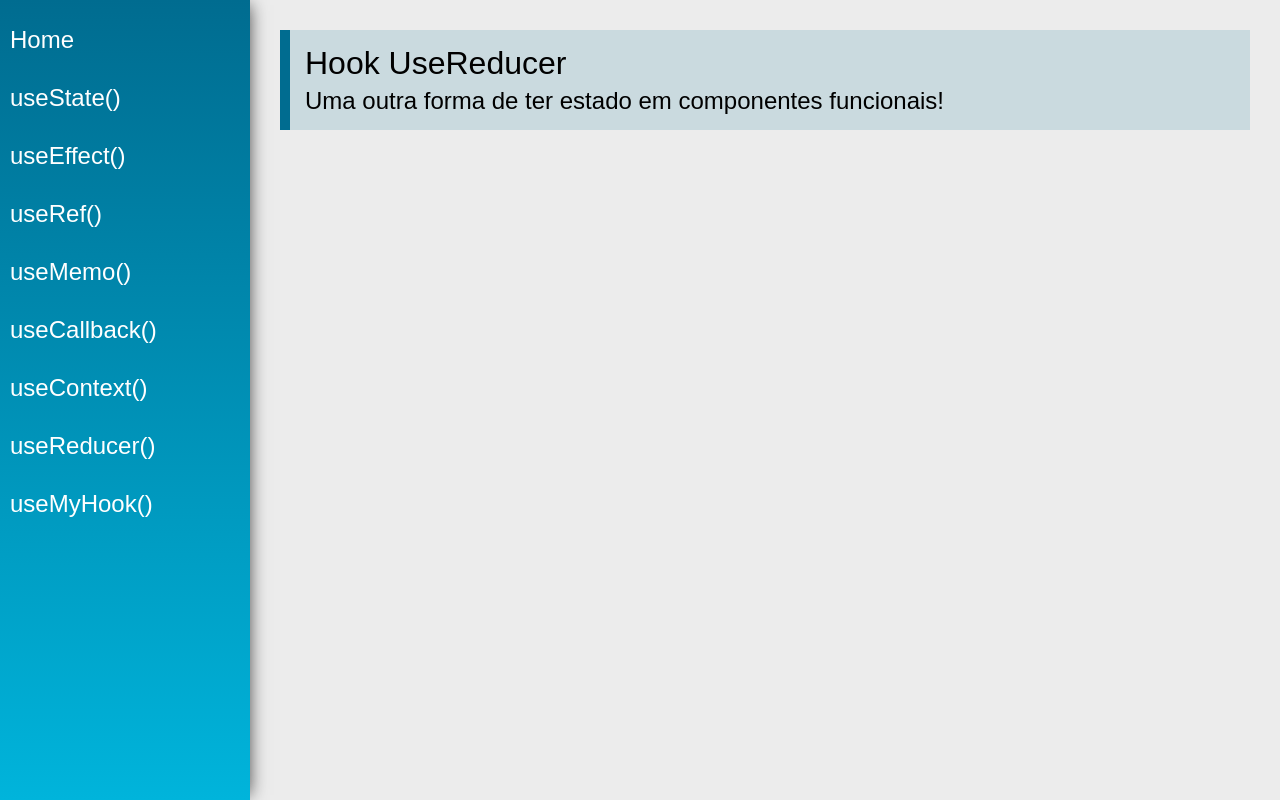
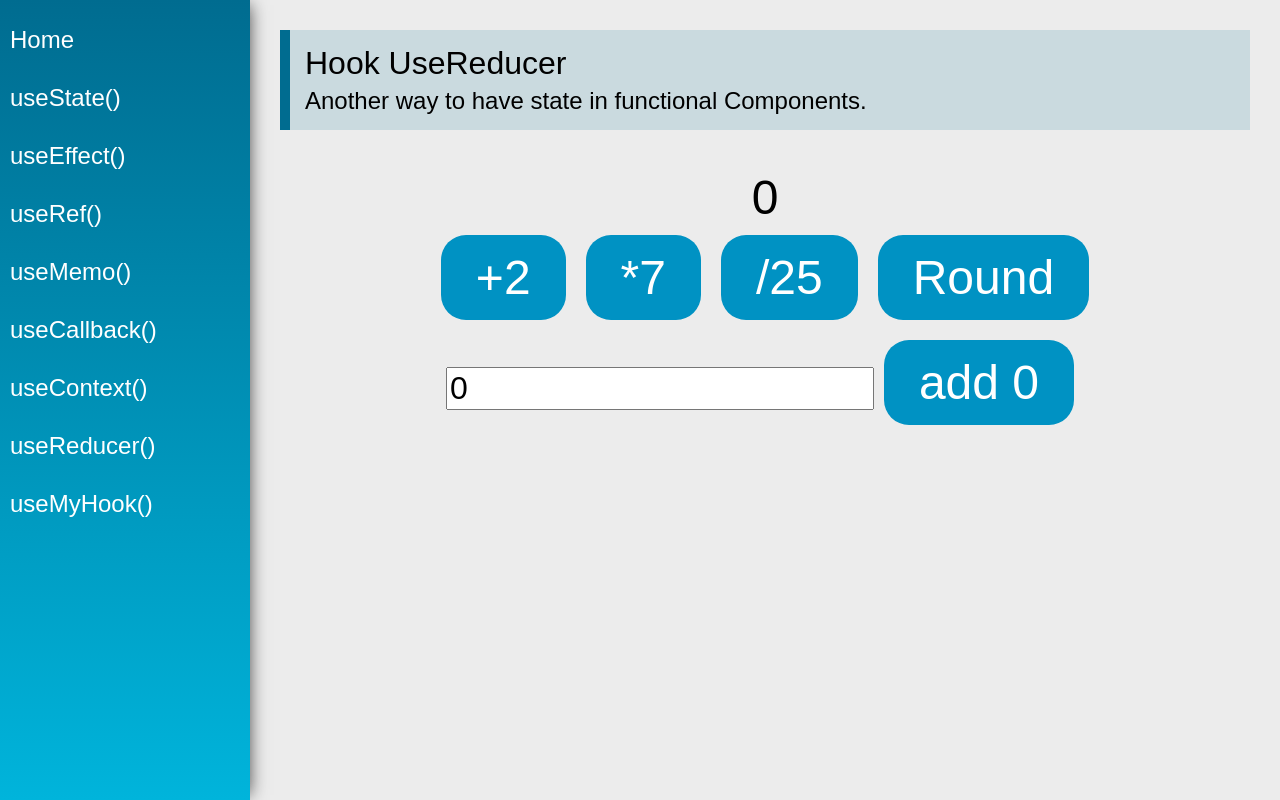
Before and after one commit to LuSrodri/React-hooks-learning, a React (Create React App) app: page /useReducer in a window 1280 px wide. Built offline with nearby package versions, Linux system fonts and the light colour scheme.

Commit message:
useReducer

```diff
--- a/src/views/examples/UseReducer.jsx
+++ b/src/views/examples/UseReducer.jsx
@@ -1,13 +1,53 @@
-import React from 'react'
+
+
+import React, { useReducer, useState } from 'react'
 import PageTitle from '../../components/layout/PageTitle'
 
+const initialState = {
+    number: 0,
+    other: true
+}
+
+function reducer(state, action) {
+    switch (action.type) {
+        case "add2":
+            return { ...state, number: state.number + 2 }
+        case "addN":
+            return { ...state, number: state.number + parseFloat(action.payload.number) }
+        case "times7":
+            return { ...state, number: state.number * 7 }
+        case "divide25":
+            return { ...state, number: state.number / 25 }
+        case "round":
+            return { ...state, number: Math.round(state.number) }
+        default:
+            return state
+    }
+}
+
 const UseReducer = (props) => {
+    const [state, dispath] = useReducer(reducer, initialState)
+    const [n, setN] = useState(0)
+
     return (
         <div className="UseReducer">
             <PageTitle
                 title="Hook UseReducer"
-                subtitle="Uma outra forma de ter estado em componentes funcionais!"
+                subtitle="Another way to have state in functional Components."
             />
+            <div className="center">
+                <span className="text">{state.number}</span>
+                <span>
+                    <button className="btn" onClick={() => dispath({ type: "add2" })}>+2</button>
+                    <button className="btn" onClick={() => dispath({ type: "times7" })}>*7</button>
+                    <button className="btn" onClick={() => dispath({ type: "divide25" })}>/25</button>
+                    <button className="btn" onClick={() => dispath({ type: "round" })}>Round</button>
+                    <div>
+                        <input type="number" className="input" value={n} onChange={e => setN(e.target.value)} />
+                        <button className="btn" onClick={() => dispath({ type: "addN", payload: { number: n } })}>add {n}</button>
+                    </div>
+                </span>
+            </div>
         </div>
     )
 }
```
